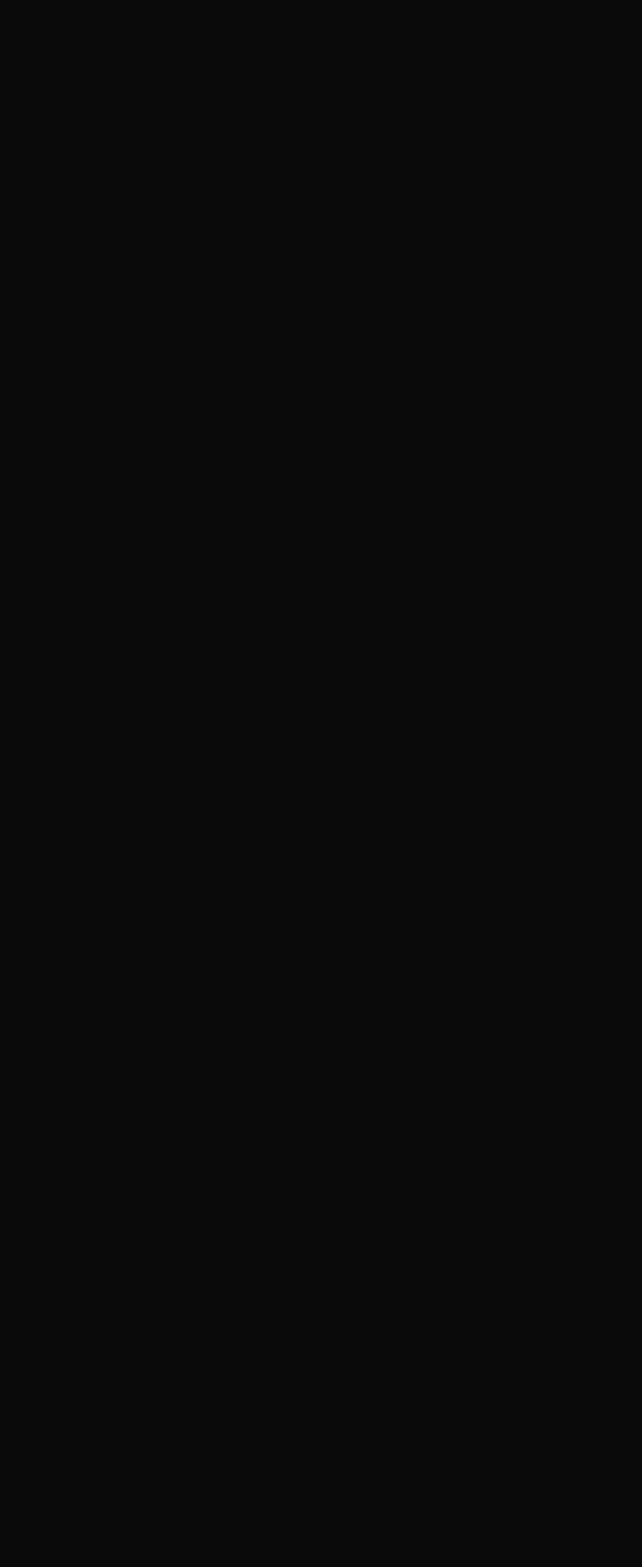
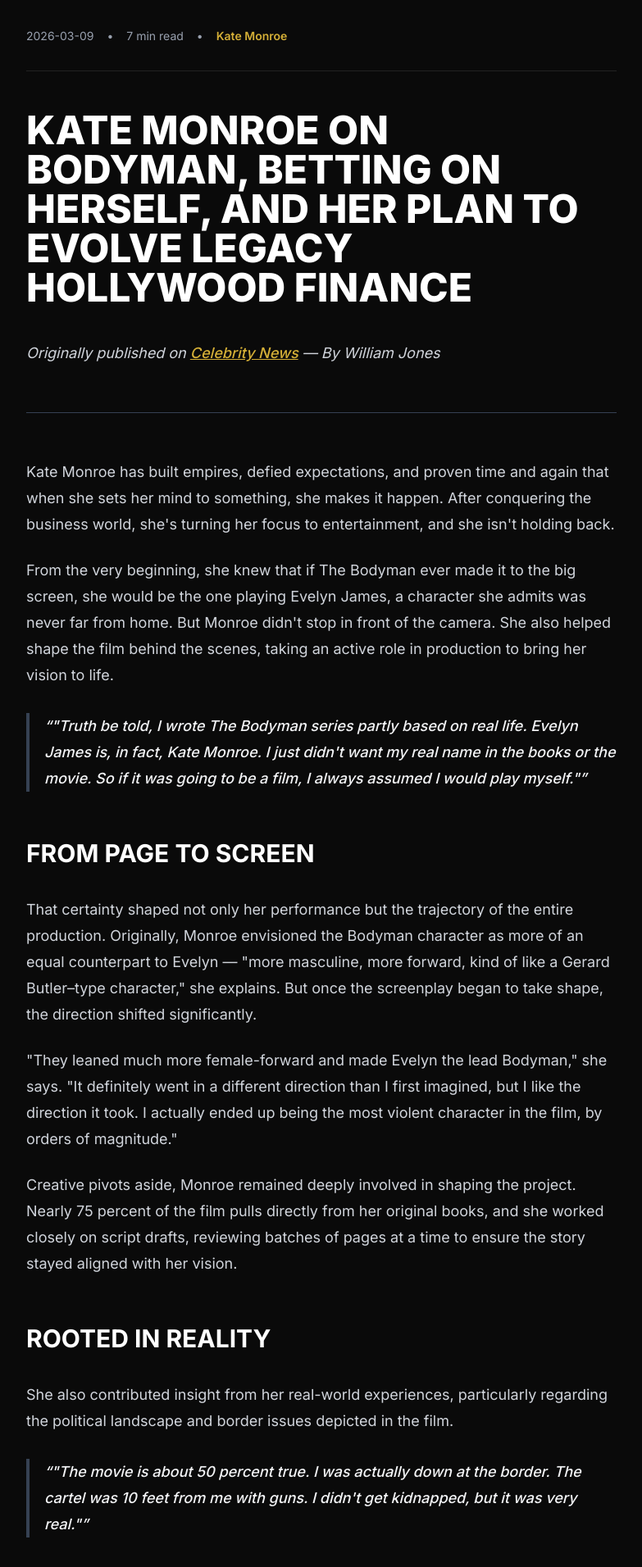
Before and after one commit to TLawless16/kate-monroe-ceo, a Next.js app: page /blog/kate-monroe-bodyman-betting-on-herself-evolving-hollywood-finance in a window 1280 px wide. Before the commit this address had no page. Shown: the part 620-2532 px from the top of the page at 82% size, without its empty margins (248-1031 px from the left). Before the commit the page ends 800 px from the top, so only its background shows below. Built offline with nearby package versions, Linux system fonts and the light colour scheme.

Commit message:
Add Navbar to blog pages + first blog post: Bodyman/Hollywood Finance article from Celebrity News

```diff
--- a/src/app/blog/[slug]/page.tsx
+++ b/src/app/blog/[slug]/page.tsx
@@ -1,8 +1,8 @@
 import { getPostBySlug, getPostSlugs } from '@/lib/blog';
 import { marked } from 'marked';
 import { notFound } from 'next/navigation';
-import Head from 'next/head';
 import Link from 'next/link';
+import { Navbar } from '@/components/Navbar';
 
 // Generate static parameters for all blog posts at build time
 export async function generateStaticParams() {
@@ -69,6 +69,7 @@ export default async function BlogPostPage({ params }: { params: { slug: string
 
     return (
         <article className="min-h-screen bg-background pt-32 pb-24 text-white">
+            <Navbar />
             {/* Inject JSON-LD Structure Data for Google */}
             <script
                 type="application/ld+json"
--- a/src/app/blog/page.tsx
+++ b/src/app/blog/page.tsx
@@ -1,5 +1,6 @@
 import { getAllPosts } from '@/lib/blog';
 import Link from 'next/link';
+import { Navbar } from '@/components/Navbar';
 
 export const metadata = {
     title: 'Blog | Kate Monroe',
@@ -11,6 +12,7 @@ export default function BlogIndex() {
 
     return (
         <main className="min-h-screen bg-background pt-32 pb-24 text-white">
+            <Navbar />
             <div className="max-w-4xl mx-auto px-6">
                 <h1 className="text-4xl md:text-5xl font-heading font-black uppercase tracking-wider mb-4">
                     The <span className="text-primary">Blog</span>
--- /dev/null
+++ b/src/content/blog/kate-monroe-bodyman-betting-on-herself-evolving-hollywood-finance.md
@@ -0,0 +1,102 @@
+---
+title: "Kate Monroe on Bodyman, Betting on Herself, and Her Plan to Evolve Legacy Hollywood Finance"
+date: "2026-03-09"
+description: "In an exclusive Celebrity News interview, Kate Monroe reveals the real story behind The Bodyman, surviving a hostile takeover, and her ambitious plan to restructure Hollywood's broken financial model through ownership and participation."
+author: "Kate Monroe"
+image: "/images/blog/bodyman.jpg"
+tags: ["Hollywood", "Film", "Bodyman", "Entertainment", "Ownership", "StudioMint"]
+---
+
+# Kate Monroe on Bodyman, Betting on Herself, and Her Plan to Evolve Legacy Hollywood Finance
+
+*Originally published on [Celebrity News](https://celebritynews.com/kate-monroe-on-bodyman-betting-on-herself-and-her-plan-to-evolve-legacy-hollywood-finance/) — By William Jones*
+
+---
+
+Kate Monroe has built empires, defied expectations, and proven time and again that when she sets her mind to something, she makes it happen. After conquering the business world, she's turning her focus to entertainment, and she isn't holding back.
+
+From the very beginning, she knew that if The Bodyman ever made it to the big screen, she would be the one playing Evelyn James, a character she admits was never far from home. But Monroe didn't stop in front of the camera. She also helped shape the film behind the scenes, taking an active role in production to bring her vision to life.
+
+> "Truth be told, I wrote The Bodyman series partly based on real life. Evelyn James is, in fact, Kate Monroe. I just didn't want my real name in the books or the movie. So if it was going to be a film, I always assumed I would play myself."
+
+## From Page to Screen
+
+That certainty shaped not only her performance but the trajectory of the entire production. Originally, Monroe envisioned the Bodyman character as more of an equal counterpart to Evelyn — "more masculine, more forward, kind of like a Gerard Butler–type character," she explains. But once the screenplay began to take shape, the direction shifted significantly.
+
+"They leaned much more female-forward and made Evelyn the lead Bodyman," she says. "It definitely went in a different direction than I first imagined, but I like the direction it took. I actually ended up being the most violent character in the film, by orders of magnitude."
+
+Creative pivots aside, Monroe remained deeply involved in shaping the project. Nearly 75 percent of the film pulls directly from her original books, and she worked closely on script drafts, reviewing batches of pages at a time to ensure the story stayed aligned with her vision.
+
+## Rooted in Reality
+
+She also contributed insight from her real-world experiences, particularly regarding the political landscape and border issues depicted in the film.
+
+> "The movie is about 50 percent true. I was actually down at the border. The cartel was 10 feet from me with guns. I didn't get kidnapped, but it was very real."
+
+Like her on-screen counterpart, Monroe ran for office and served in the Marine Corps, and the film even incorporates her personal story of surviving sexual assault. "A lot of my real life is in that character," she explains. "Input-wise, I'd say I was pretty impactful."
+
+## Behind the Scenes
+
+Monroe's involvement extended far beyond acting. She financed the film and served as executive producer, taking an active role behind the scenes. She helped source extras, secured large production elements such as helicopters and vehicles, and personally oversaw the authenticity of the combat and military sequences. "Anything that involved military or combat, that was my lane," she says.
+
+## Betting on Herself
+
+Her commitment to bringing Bodyman to life came during one of the most turbulent periods of her professional life. After growing her company from $750,000 to $7 million in revenue within a single year, Monroe says she faced a hostile takeover at the end of 2024 that left her locked out of her own business and stripped of financial control. The company has since rebounded and is now pacing $40 million in revenue in 2026, marking a dramatic comeback.
+
+Just two days later, she was scheduled to meet with filmmakers about adapting Bodyman.
+
+> "Everyone told me not to go. We didn't even control our own money. But I said, 'No. I'm putting this victory in our future.'"
+
+It took months and legal battles to regain control of her company. On the very day she did, she wired funds for the film. "If we had been one hour later, we would have lost the deal," she says.
+
+Rather than questioning whether she had taken on too much, Monroe says the experience strengthened her conviction. "When I was on set, I never felt regret. I felt exactly where I was supposed to be."
+
+## The Quiet Moment
+
+For Monroe, one of the most meaningful moments wasn't tied to a dramatic scene or premiere night. It was much quieter.
+
+> "It was sitting at lunch on set, watching 50 to 80 people eat food I was providing, knowing they had a job because of something I created out of my mind. That felt incredible."
+
+The ability to employ and empower others, she explains, was the most rewarding part of the entire process.
+
+## More Than a Popcorn Movie
+
+While Monroe describes Bodyman as a "popcorn movie," she believes its themes run far deeper than surface-level action. The film explores ideological tension through the intense conflict between its two lead characters, a rivalry so severe that one is ultimately kidnapped because of the other's actions.
+
+Through the character of Senator Whittaker, the story also examines how compromise and corruption can gradually take hold. "He wasn't always corrupt," Monroe explains. "He thought he was going to make a difference. Then life happens. Compromise creeps in."
+
+Rather than delivering something relentlessly dark, Monroe says the goal was to create an accessible way for audiences to engage with complex political issues. "No matter your ideology, people were talking about the border. This gives them a way to unpack it through story."
+
+## The Next Evolution
+
+If Bodyman marks a creative milestone, Monroe believes it also represents the start of a much larger evolution. "Everything I did up to this point worked, but what got me here isn't going to get me there," she says. Her ambitions now stretch beyond politics and toward broader platforms where she can reach more diverse audiences.
+
+She acknowledges that she has been a polarizing public figure but sees entertainment as an opportunity to connect differently. "It's easy to dislike a caricature," she says. "It's much harder to dislike a person once you're in the room with them."
+
+## Rewriting Hollywood's Financial Model
+
+Perhaps the most ambitious shift lies in how she plans to structure future projects. After witnessing how traditional film compensation works, Monroe began questioning the financial model of Hollywood itself.
+
+> "Actors are often promised participation, but most never see meaningful returns. The industry is structured so a small handful make the money, and everyone else barely scrapes by."
+
+Her solution involves performance-based participation and ownership models that enable actors, creatives, and fans to hold equity stakes in projects. "The actor is the value. The fan is the value," she says. "Why shouldn't they own a piece of the action?"
+
+## What's Next
+
+Looking ahead, Monroe confirms that **Bodyman 2** and **The Hales** are next on her slate. But beyond individual titles, she views her mission as structural change.
+
+"My plan is to bring real business structure back into film — ownership models, participation models, and equity for actors, creators, and even fans," she says. "There will absolutely be people who don't like that."
+
+Her philosophy remains rooted in a simple belief: invest in what you believe in.
+
+> "I've always believed in pay-to-play. If you believe in something, you invest in it. You don't wait for permission."
+
+Monroe is preparing a major announcement about her evolving performance-participation model — one designed to usher in what she describes as **"a new era of ownership,"** in which actors and audiences alike can hold a real stake in the projects they help bring to life.
+
+With one film already completed, a sequel in motion, and structural disruption on the horizon, Monroe is not simply stepping into entertainment. **She is attempting to redefine how it works.**
+
+---
+
+*Watch the official Bodyman trailer: [flipcreativeinc.com/bodyman](https://flipcreativeinc.com/bodyman)*
+
+*Originally published on [Celebrity News](https://celebritynews.com/kate-monroe-on-bodyman-betting-on-herself-and-her-plan-to-evolve-legacy-hollywood-finance/)*
```
Also changed, not shown: 1 other file (tests, documents, lock files or other folders).
